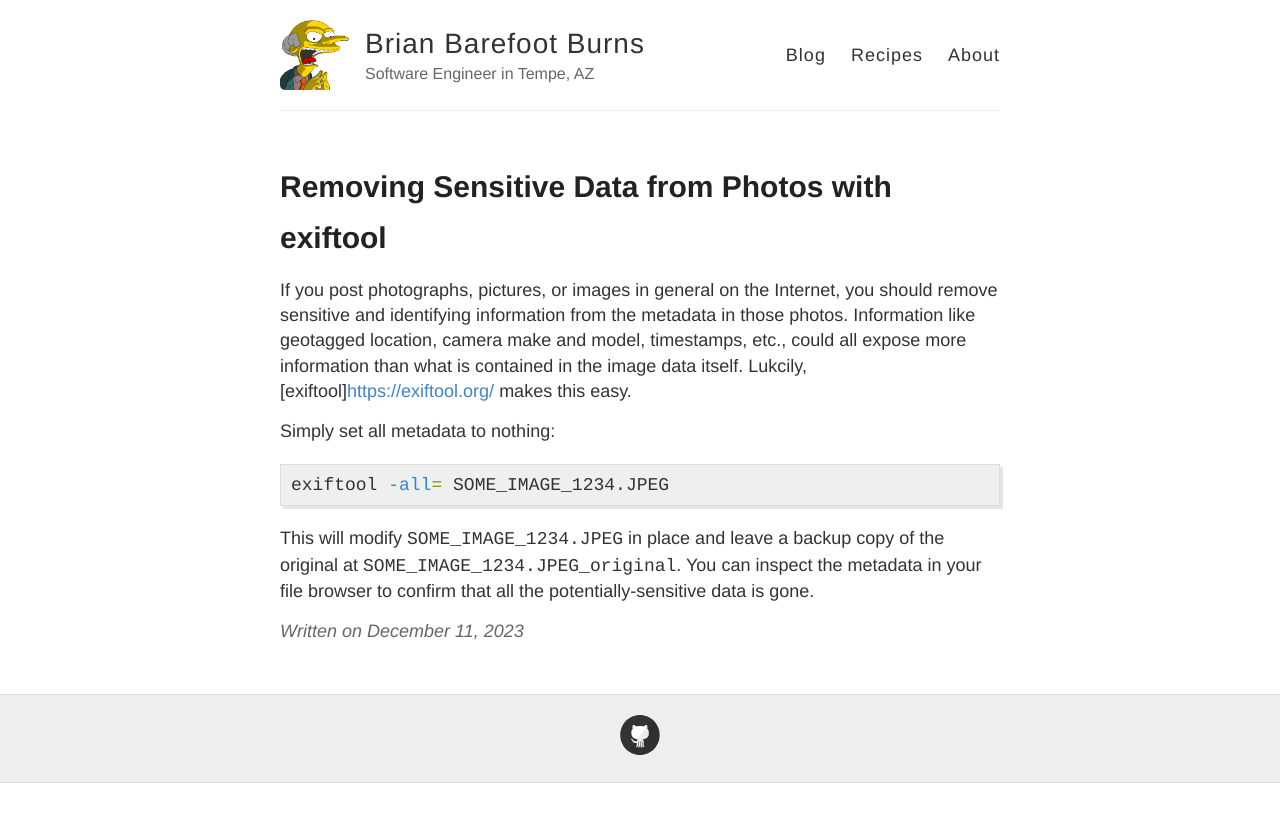
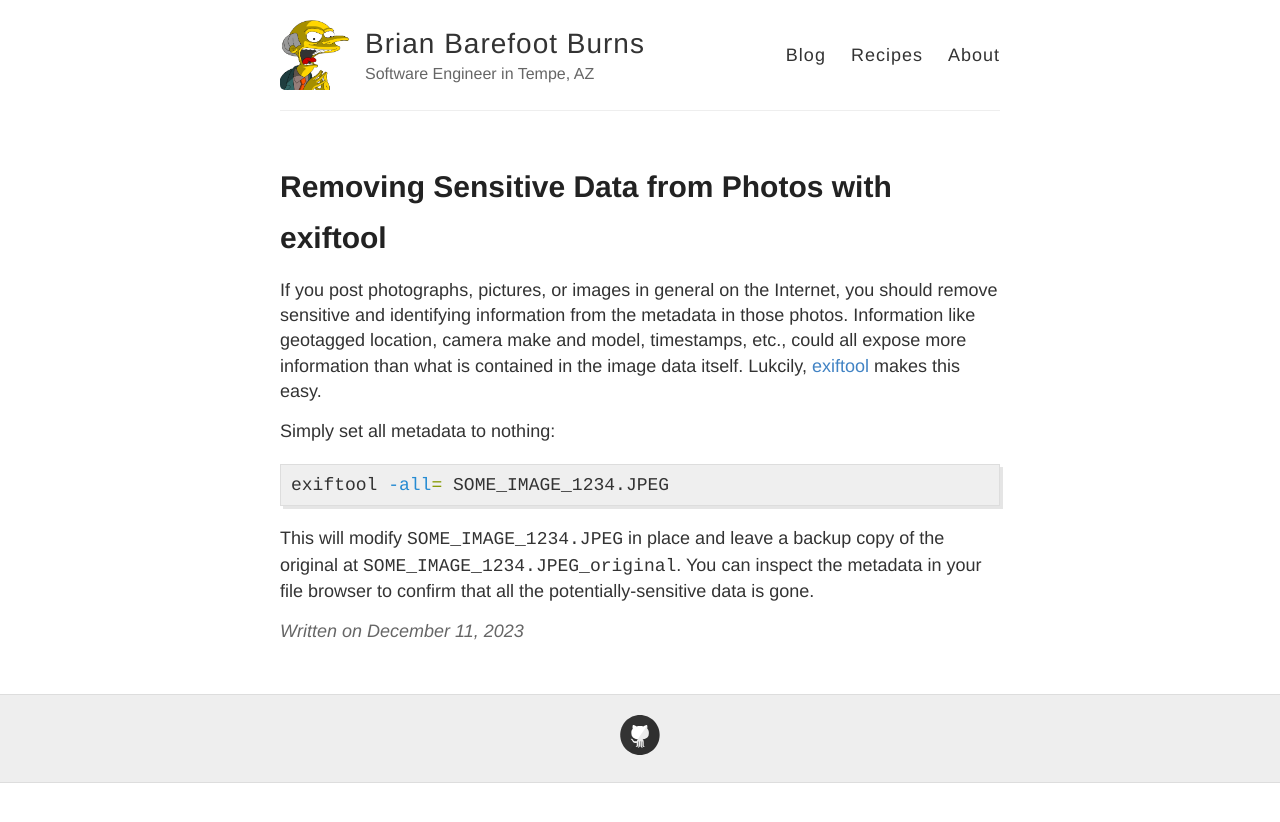
Before and after one commit to bpburns/bpburns.github.io, a Jekyll site: the page built from _posts/2023-12-11-4.md, in a window 1280 px wide. Shown: the top 822 px of the page. Built offline with Jekyll 4.4.1, drawn with Linux system fonts in a browser that asks for light colours.

Commit message:
Fix link.

```diff
--- a/_posts/2023-12-11-4.md
+++ b/_posts/2023-12-11-4.md
@@ -7,7 +7,7 @@ If you post photographs, pictures, or images in general on the Internet,
 you should remove sensitive and identifying information from the metadata
 in those photos. Information like geotagged location, camera make and model,
 timestamps, etc., could all expose more information than what is contained
-in the image data itself. Lukcily, [exiftool]<https://exiftool.org/> makes
+in the image data itself. Lukcily, [exiftool](https://exiftool.org/) makes
 this easy.
 
 Simply set all metadata to nothing:
```
